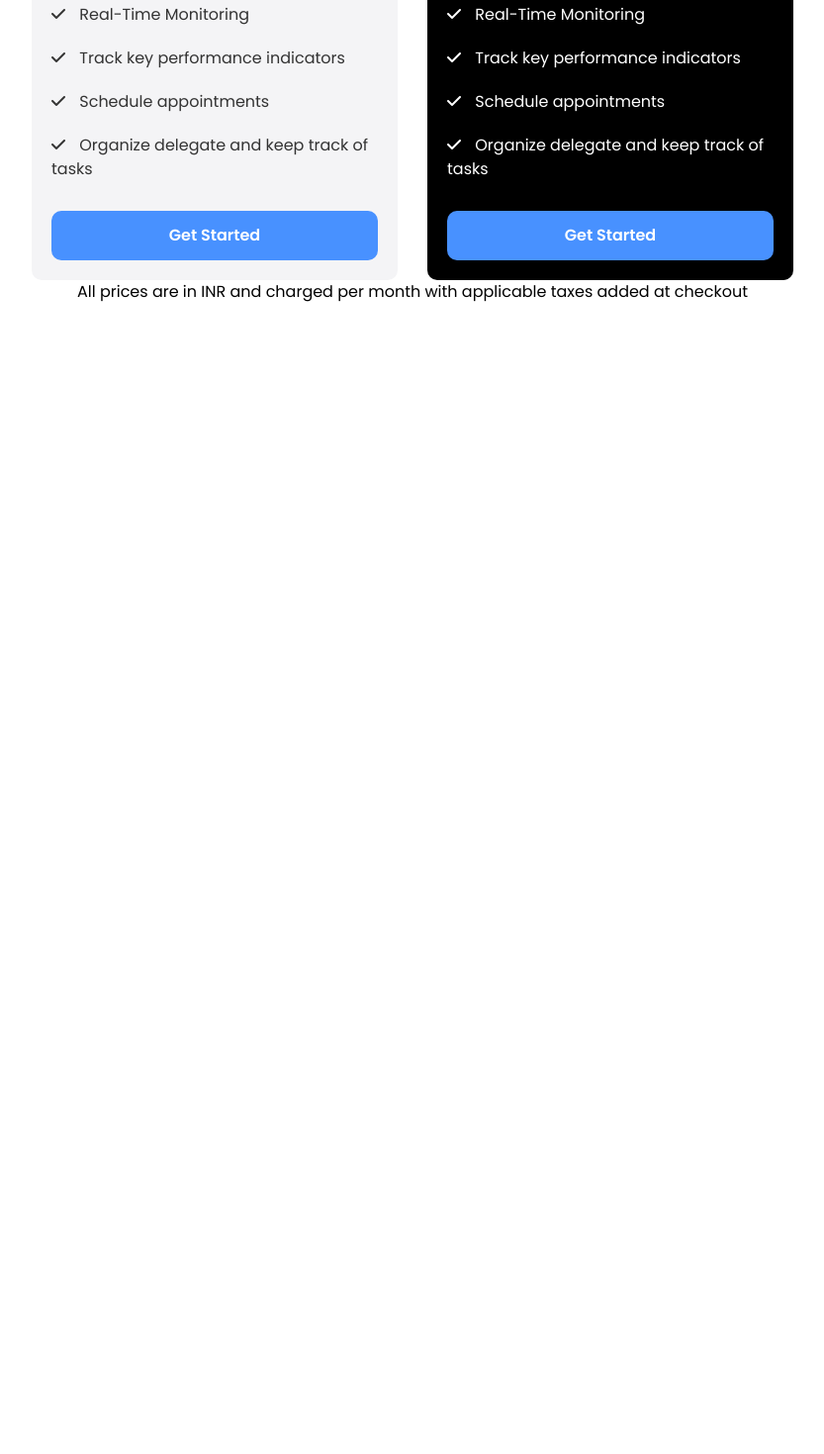
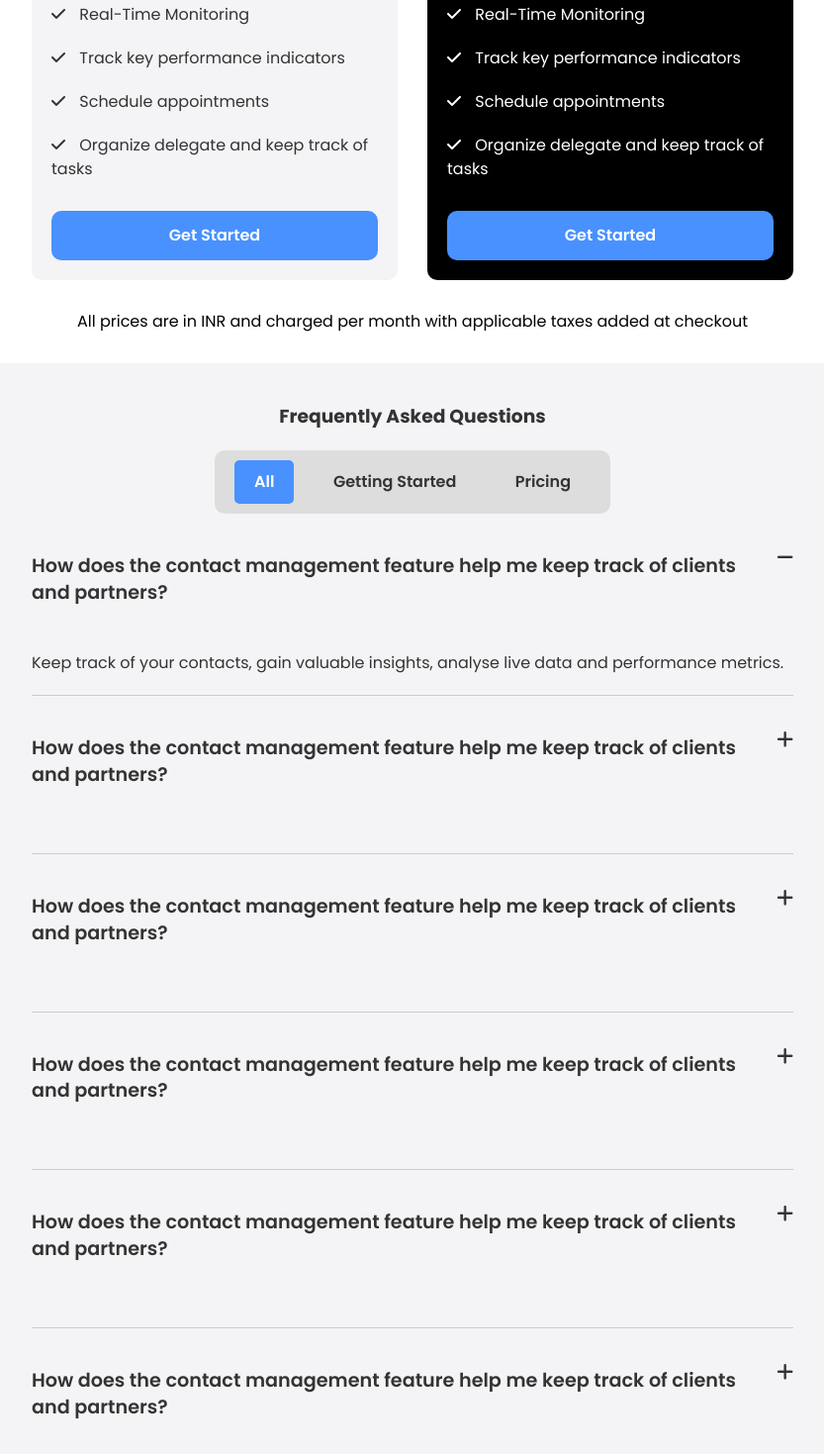
Before and after one commit to visheshgubrani/saas-landing-page, a plain HTML site: page index.html in a window 1280 px wide. Shown: the part 2490-3959 px from the top of the page at 99% size, without its empty margins (223-1056 px from the left). Before the commit the page ends 2797 px from the top, so only its background shows below. Drawn offline with Linux system fonts and the light colour scheme.

Commit message:
added faq section

```diff
--- a/index.html
+++ b/index.html
@@ -194,6 +194,112 @@
       </div>
     </section>
 
+    <!-- Faq Section -->
+    <section class="faq bg-light">
+      <div class="container-sm">
+        <h3 class="text xl text-center">
+          Frequently Asked Questions
+        </h3>
+        <ul class="faq-menu">
+          <li class="active">All</li>
+          <li>Getting Started</li>
+          <li>Pricing</li>
+        </ul>
+        <div class="faq-content">
+          <div class="faq-group">
+            <div class="faq-group-header">
+              <h4 class="text-md">
+                How does the contact management feature help me keep track of clients and partners?
+              </h4>
+              <i class="fas fa-minus"></i>
+            </div>
+            <div class="faq-group-body open">
+              <p>
+                Keep track of your contacts, gain valuable
+                insights, analyse live data and performance metrics.
+              </p>
+            </div>
+          </div>
+
+          <div class="faq-group">
+            <div class="faq-group-header">
+              <h4 class="text-md">
+                How does the contact management feature help me keep track of clients and partners?
+              </h4>
+              <i class="fas fa-plus"></i>
+            </div>
+            <div class="faq-group-body">
+              <p>
+                Keep track of your contacts, gain valuable
+                insights, analyse live data and performance metrics.
+              </p>
+            </div>
+          </div>
+
+          <div class="faq-group">
+            <div class="faq-group-header">
+              <h4 class="text-md">
+                How does the contact management feature help me keep track of clients and partners?
+              </h4>
+              <i class="fas fa-plus"></i>
+            </div>
+            <div class="faq-group-body">
+              <p>
+                Keep track of your contacts, gain valuable
+                insights, analyse live data and performance metrics.
+              </p>
+            </div>
+          </div>
+
+          <div class="faq-group">
+            <div class="faq-group-header">
+              <h4 class="text-md">
+                How does the contact management feature help me keep track of clients and partners?
+              </h4>
+              <i class="fas fa-plus"></i>
+            </div>
+            <div class="faq-group-body">
+              <p>
+                Keep track of your contacts, gain valuable
+                insights, analyse live data and performance metrics.
+              </p>
+            </div>
+          </div>
+
+          <div class="faq-group">
+            <div class="faq-group-header">
+              <h4 class="text-md">
+                How does the contact management feature help me keep track of clients and partners?
+              </h4>
+              <i class="fas fa-plus"></i>
+            </div>
+            <div class="faq-group-body">
+              <p>
+                Keep track of your contacts, gain valuable
+                insights, analyse live data and performance metrics.
+              </p>
+            </div>
+          </div>
+
+          <div class="faq-group">
+            <div class="faq-group-header">
+              <h4 class="text-md">
+                How does the contact management feature help me keep track of clients and partners?
+              </h4>
+              <i class="fas fa-plus"></i>
+            </div>
+            <div class="faq-group-body">
+              <p>
+                Keep track of your contacts, gain valuable
+                insights, analyse live data and performance metrics.
+              </p>
+            </div>
+          </div>
+
+        </div>
+      </div>
+    </section>
+
     <script src="js/main.js"></script>
   </body>
 </html>
--- a/styles/style.css
+++ b/styles/style.css
@@ -152,6 +152,72 @@ img {
   margin-right: 10px;
 }
 
+.pricing .pricing-footer {
+  margin: 30px 0;
+}
+
+/* FAQ's */
+.faq {
+  padding: 40px 0;
+}
+
+.faq-group {
+  border-bottom: 1px solid #ccc;
+  padding-bottom: 20px;
+}
+
+.faq .faq-group-header {
+  padding: 20px 0;
+  margin-bottom: 15px;
+  position: relative;
+}
+
+.faq .faq-group-header h4 {
+  font-weight: 600;
+  width: 95%;
+}
+
+.faq .faq-group-header i {
+  position: absolute;
+  right: 0;
+  top: 35px;
+  font-size: 1.2rem;
+  cursor: pointer;
+}
+
+.faq .faq-group .faq-group-body {
+  display: none;
+}
+
+.faq .faq-group .faq-group-body.open {
+  display: block;
+}
+
+.faq ul.faq-menu {
+  max-width: 400px;
+  margin: auto;
+  margin-top: 20px;
+  display: flex;
+  justify-content: space-between;
+  align-items: center;
+  background: #ddd;
+  padding: 10px 20px;
+  border-radius: 10px;
+  font-weight: 600;
+  cursor: pointer;
+}
+
+.faq ul.faq-menu li {
+  padding: 10px 20px;
+  border-radius: 5px;
+  text-align: center;
+}
+
+.faq ul.faq-menu li.active {
+  background: var(--primary-color);
+  color: #fff;
+}
+
 /* Utility Classes */
 .container {
   max-width: 1100px;
```
